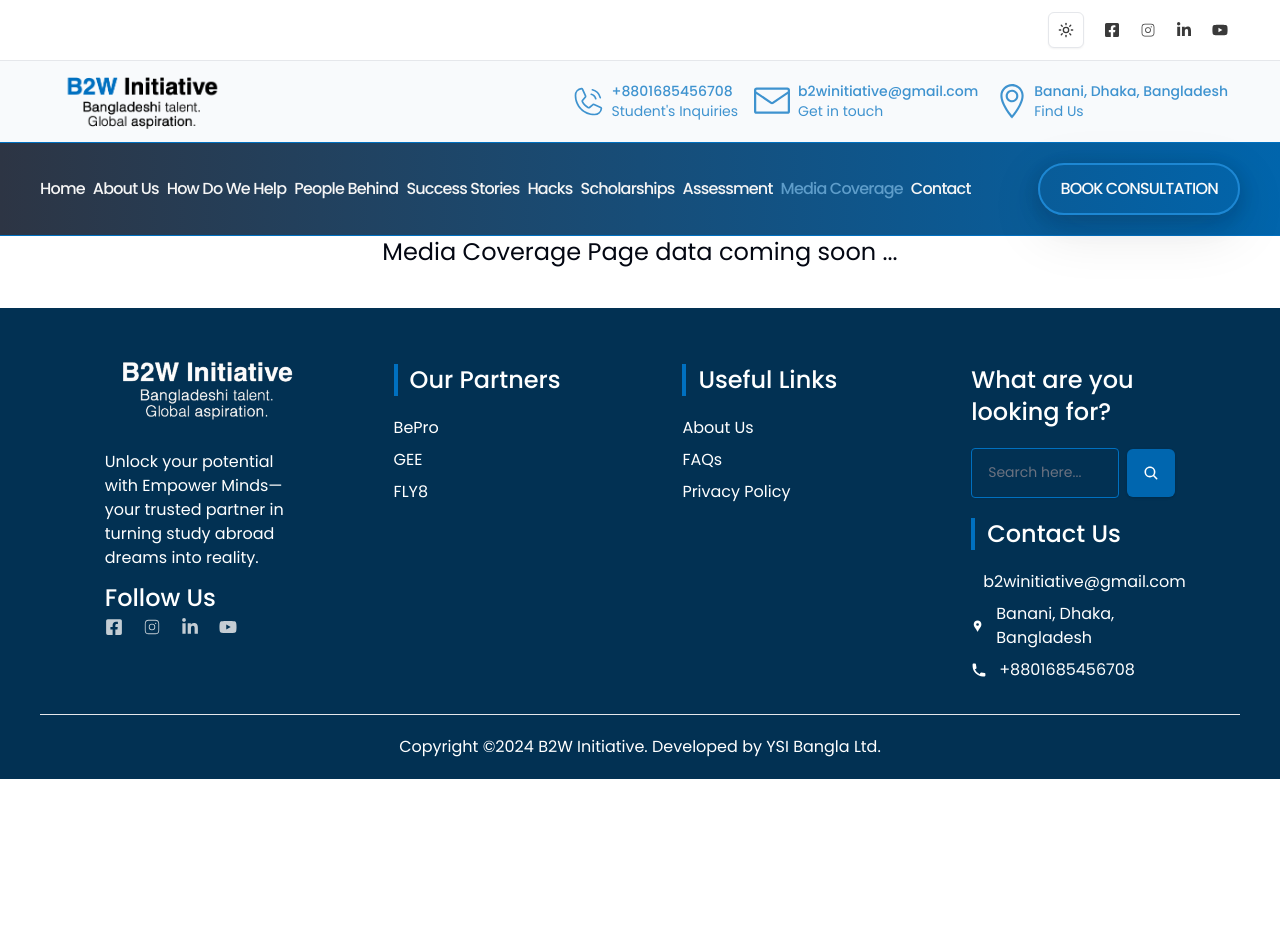
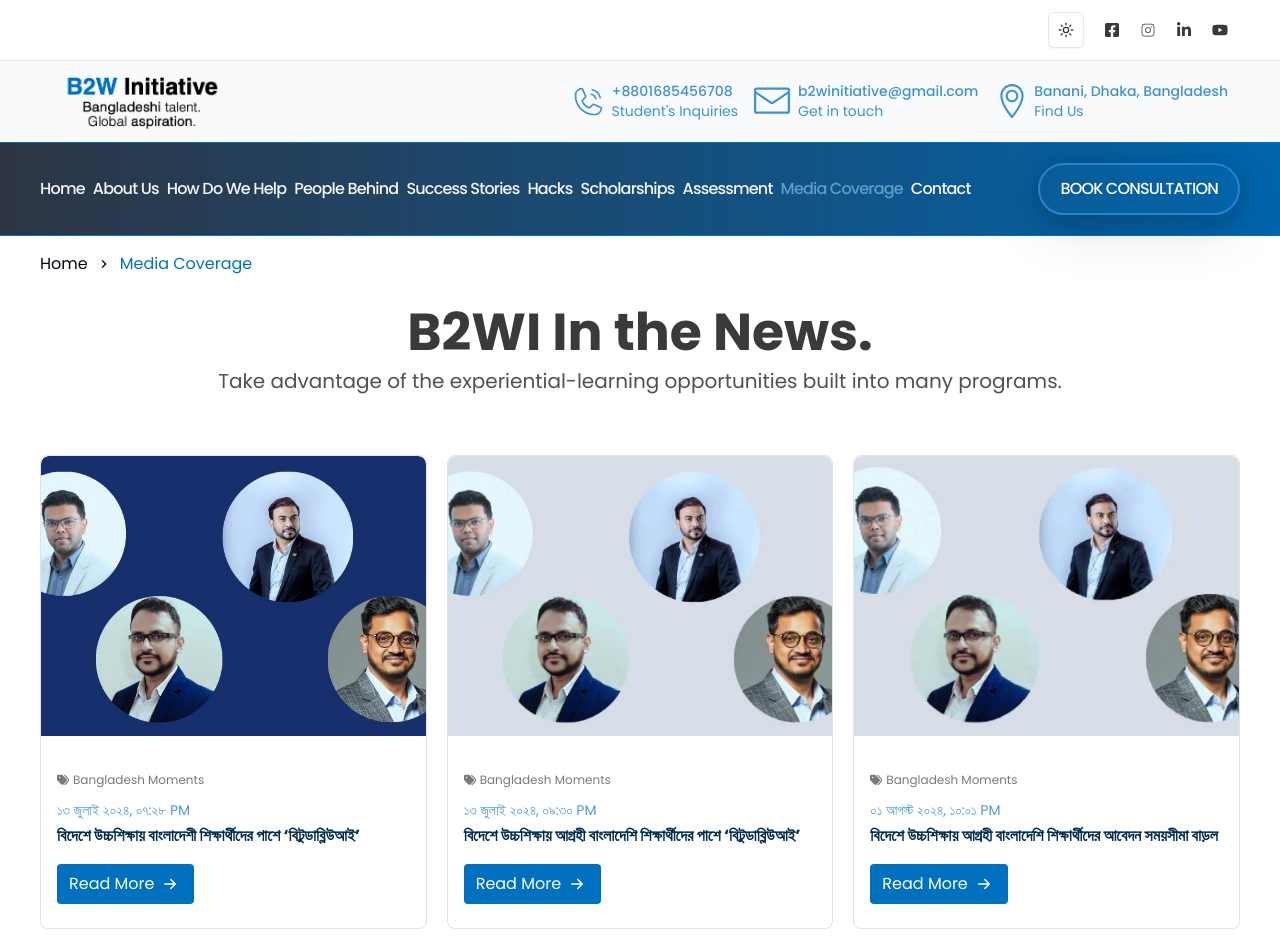
Before and after one commit to wpseemol/b2wi-development, a Next.js app: page /media-coverage in a window 1280 px wide. Shown: the top 947 px of the page. Before the commit the page ends 800 px from the top, so only its background shows below. Built offline with nearby package versions, Linux system fonts and the light colour scheme.

Commit message:
home page content update

```diff
--- a/app/_components/main/news-carousel.tsx
+++ b/app/_components/main/news-carousel.tsx
@@ -1,5 +1,5 @@
 'use client';
-import { newData } from '@/lib/db/news-data';
+import { b2wiNewsData } from '@/lib/db/b2wi-news';
 import Glide from '@glidejs/glide';
 import Image from 'next/image';
 import { useEffect, useState } from 'react';
@@ -8,6 +8,8 @@
 export default function NewsCarousel() {
     const [currentIndex, setCurrentIndex] = useState(0);
     const [loading, setLoading] = useState(true);
+
+    const carouselContentArray = b2wiNewsData;
 
     useEffect(() => {
         setLoading(false);
@@ -57,7 +59,7 @@
                 {/* Slides */}
                 <div className="overflow-hidden" data-glide-el="track">
                     <ul className="whitespace-no-wrap flex-no-wrap [backface-visibility: hidden] [transform-style: preserve-3d] [touch-action: pan-Y] [will-change: transform] relative flex w-full overflow-hidden p-0">
-                        {newData.map((news) => (
+                        {carouselContentArray.map((news) => (
                             <li key={news.id} className="group relative">
                                 <figure className="w-full sm:h-[280px] h-[200px] rounded-lg">
                                     <Image
@@ -71,10 +73,10 @@
                                 {/* news cart details */}
                                 <div className="group/subSection mt-3 absolute -bottom-64 group-hover:bottom-0 duration-200 left-0 w-full bg-[#264d88dc] rounded-b-lg p-6">
                                     <div className="flex items-center gap-1 text-xs mb-3 text-neutral-300/80">
-                                        <FaTags /> <h3>{news.publishedBy}</h3>
+                                        <FaTags /> <h3>{news.publishedIn}</h3>
                                     </div>
                                     <p className="text-neutral-300 text-sm mb-1">
-                                        {news.publishedAt}
+                                        {news.publishedOn}
                                     </p>
                                     <h2 className="text-base font-semibold text-neutral-100 group-hover/subSection:underline duration-150 my-2">
                                         {news.title}
@@ -92,7 +94,7 @@
                 <div
                     className="flex w-full items-center justify-center gap-2 mt-4"
                     data-glide-el="controls[nav]">
-                    {newData.map((data, index) => (
+                    {carouselContentArray.map((data, index) => (
                         <button
                             key={index}
                             className={`group p-2 `}
--- a/app/_components/main/scholarship-updates-carousel.tsx
+++ b/app/_components/main/scholarship-updates-carousel.tsx
@@ -1,5 +1,5 @@
 'use client';
-import { newData } from '@/lib/db/news-data';
+import { scholarshipsData } from '@/lib/db/scholarships-data';
 import Glide from '@glidejs/glide';
 import Image from 'next/image';
 import { useEffect, useState } from 'react';
@@ -9,6 +9,8 @@
 export default function ScholarshipUpdatesCarousel() {
     const [currentIndex, setCurrentIndex] = useState(0);
     const [loading, setLoading] = useState(true);
+
+    const carouselContentArray = scholarshipsData;
 
     useEffect(() => {
         setLoading(false);
@@ -58,28 +60,29 @@
                 {/* Slides */}
                 <div className="overflow-hidden" data-glide-el="track">
                     <ul className="whitespace-no-wrap flex-no-wrap [backface-visibility: hidden] [transform-style: preserve-3d] [touch-action: pan-Y] [will-change: transform] relative flex w-full overflow-hidden p-0">
-                        {newData.map((news) => (
+                        {carouselContentArray.map((content) => (
                             <li
-                                key={news.id}
+                                key={content.id}
                                 className="group border border-neutral-500/10 rounded-lg ">
                                 <figure className="w-full sm:h-[280px] h-[200px] rounded-t-lg overflow-hidden">
                                     <Image
                                         width={350}
                                         height={240}
-                                        alt={news.title}
-                                        src={`/images/news/${news.imgUrl}`}
+                                        alt={content.title}
+                                        src={`/images/scholarship/${content.imgUrl}`}
                                         className="w-full h-full object-cover object-center rounded-t-lg scale-110 hover:scale-100 duration-200"
                                     />
                                 </figure>
                                 <div className="ml-1 mt-3 p-3 pl-6 pb-6 ">
                                     <div className="flex items-center gap-1 text-xs mb-3 text-neutral-700/70 dark:text-neutral-400">
-                                        <FaTags /> <h3>{news.publishedBy}</h3>
+                                        <FaTags />{' '}
+                                        <h3>{content.publishedBy}</h3>
                                     </div>
                                     <p className="text-primaryColor/70 dark:text-neutral-300 text-sm mb-1">
-                                        {news.publishedAt}
+                                        {content.publishedAt}
                                     </p>
                                     <h2 className="text-base font-semibold text-[#002c4b] dark:text-neutral-100 group-hover:underline duration-150 ">
-                                        {news.title}
+                                        {content.title}
                                     </h2>
                                     <button className="mt-4 text-base text-neutral-700/75 dark:text-neutral-500 flex items-center gap-1 group-hover:gap-4 duration-150 bg-primaryColor text-white px-3 py-2 rounded">
                                         Read More{' '}
@@ -96,7 +99,7 @@
                 <div
                     className="flex w-full items-center justify-center gap-2 mt-4"
                     data-glide-el="controls[nav]">
-                    {newData.map((data, index) => (
+                    {carouselContentArray.map((data, index) => (
                         <button
                             key={index}
                             className={`group p-2 `}
--- /dev/null
+++ b/app/media-coverage/_components/media-coverage-news.tsx
@@ -0,0 +1,12 @@
+import { b2wiNewsData } from '@/lib/db/b2wi-news';
+import NewsCard from './news-card';
+
+export default function MediaCoverageNews() {
+    return (
+        <div className="grid md:grid-cols-3 sm:grid-cols-2 grid-cols-1 gap-5 mt-10">
+            {b2wiNewsData.map((content) => (
+                <NewsCard key={content.id} content={content} />
+            ))}
+        </div>
+    );
+}
--- /dev/null
+++ b/app/media-coverage/_components/news-card.tsx
@@ -0,0 +1,53 @@
+import { B2wiNewsDataType } from '@/lib/db/b2wi-news';
+import Image from 'next/image';
+import Link from 'next/link';
+import { BsArrowRightShort } from 'react-icons/bs';
+import { FaTags } from 'react-icons/fa6';
+
+export default function NewsCard({ content }: { content: B2wiNewsDataType }) {
+    const hrefSlug = content.slug;
+    return (
+        <div className="group border border-neutral-500/20 rounded-lg">
+            <figure className="w-full sm:h-[280px] h-[200px] rounded-t-lg overflow-hidden">
+                <Link href={hrefSlug} target="_blank">
+                    <Image
+                        width={350}
+                        height={240}
+                        alt={content.title}
+                        src={`/images/news/${content.imgUrl}`}
+                        className="w-full h-full object-cover object-center rounded-t-lg hover:scale-110 duration-200"
+                    />
+                </Link>
+            </figure>
+            <div className="ml-1 mt-3 p-3 py-6 pb-6 ">
+                <div className="flex items-center gap-1 text-xs mb-3 text-neutral-700/70 dark:text-neutral-400">
+                    <Link href={hrefSlug} target="_blank">
+                        <FaTags />
+                    </Link>
+
+                    <Link href={hrefSlug} target="_blank">
+                        <h3>{content.publishedIn}</h3>
+                    </Link>
+                </div>
+                <p className="text-primaryColor/70 dark:text-neutral-300 text-sm mb-1">
+                    <Link href={hrefSlug} target="_blank">
+                        {content.publishedOn}
+                    </Link>
+                </p>
+                <h2 className="text-base font-semibold text-[#002c4b] dark:text-neutral-100 group-hover:underline duration-150 ">
+                    <Link href={hrefSlug} target="_blank">
+                        {content.title}
+                    </Link>
+                </h2>
+                <Link href={hrefSlug} target="_blank">
+                    <button className="mt-4 text-base text-neutral-700/75 dark:text-neutral-200 flex items-center gap-1 group-hover:gap-4 duration-150 bg-primaryColor text-white px-3 py-2 rounded">
+                        Read More{' '}
+                        <span className="text-2xl">
+                            <BsArrowRightShort />
+                        </span>
+                    </button>
+                </Link>
+            </div>
+        </div>
+    );
+}
--- a/app/media-coverage/page.tsx
+++ b/app/media-coverage/page.tsx
@@ -1,10 +1,24 @@
+import BreadcrumbFirstLink from '@/components/breadcrumb-first-link';
+import MediaCoverageNews from './_components/media-coverage-news';
+
 export default function MediaCoveragePage() {
     return (
         <main>
-            <section>
-                <p className="text-2xl text-center mb-10">
-                    Media Coverage Page data coming soon ...
+            <section className="container mx-auto">
+                <BreadcrumbFirstLink currentPageName="Media Coverage" />
+            </section>
+
+            <section className="text-center py-5 container mx-auto">
+                <h2 className="text-neutral-900/85 dark:text-neutral-100 sm:text-[52px] text-3xl font-bold leading-snug">
+                    B2WI In the News.
+                </h2>
+                <p className="font-normal text-neutral-800/80 dark:text-neutral-100 text-xl">
+                    Take advantage of the experiential-learning opportunities
+                    built into many programs.
                 </p>
+            </section>
+            <section className="container mx-auto md:mb-16 mb-10">
+                <MediaCoverageNews />
             </section>
         </main>
     );
```
Also changed, not shown: app/_components/main/insights-carousel.tsx (+13 -13 lines).
